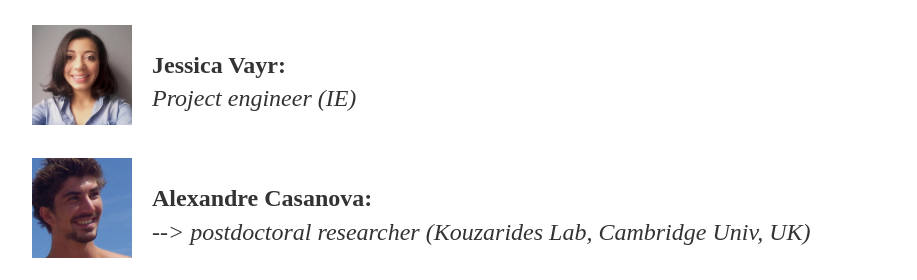
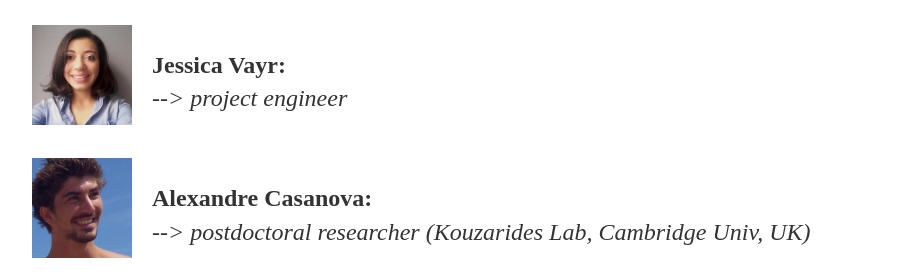
Before and after one commit to Reynoird-Lab/Reynoird-lab.github.io, a Jekyll site: the page built from Alumni/index.html, in a window 1280 px wide and 900 px high, scrolled down 318 px. Shown: the part 175-455 px from the top of the window, without its empty margins (160-1077 px from the left). Built offline with Jekyll 4.4.1, drawn with Linux system fonts in a browser that asks for light colours; Markdown is read by kramdown in place of the engine named in the settings.

Commit message:
Update index.html

```diff
--- a/Alumni/index.html
+++ b/Alumni/index.html
@@ -9,7 +9,7 @@ title: Alumni
 <p>
 		<a href="https://www.researchgate.net/profile/Tanveer-Ahmad-7"><img alt="TA" src="https://reynoird-lab.github.io/Images/Tanveer_Ahmad.jpg" style="margin: 0px 20px 10px 0px;" align="left" width="100"/> <p><b>Tanveer Ahmad: </b><br><i> postdoctoral researcher</i><br></p>
 <br><br>
-		<a href="https://www.researchgate.net/profile/Jessica_Vayr"><img alt="JV" src="https://reynoird-lab.github.io/Images/Jessica_Vayr.jpg" style="margin: 0px 20px 10px 0px;" align="left" width="100"/> <p><b>Jessica Vayr: </b><br><i> Project engineer (IE)</i><br></p>
+		<a href="https://www.researchgate.net/profile/Jessica_Vayr"> <img alt="AC" src="https://reynoird-lab.github.io/Images/Jessica_Vayr.jpg" style="margin: 0px 20px 10px 0px;" align="left" width="100"/> </a> <p><b>Jessica Vayr: </b><br><i>--> project engineer</i><br></p>
 <br>
 		<a href="https://www.researchgate.net/profile/Alexandre_Casanova"> <img alt="AC" src="https://reynoird-lab.github.io/Images/Alexandre_Casanova.jpg" style="margin: 0px 20px 10px 0px;" align="left" width="100"/> </a> <p><b>Alexandre Casanova: </b><br><i>--> postdoctoral researcher (Kouzarides Lab, Cambridge Univ, UK)</i><br></p>
 <br>
```
